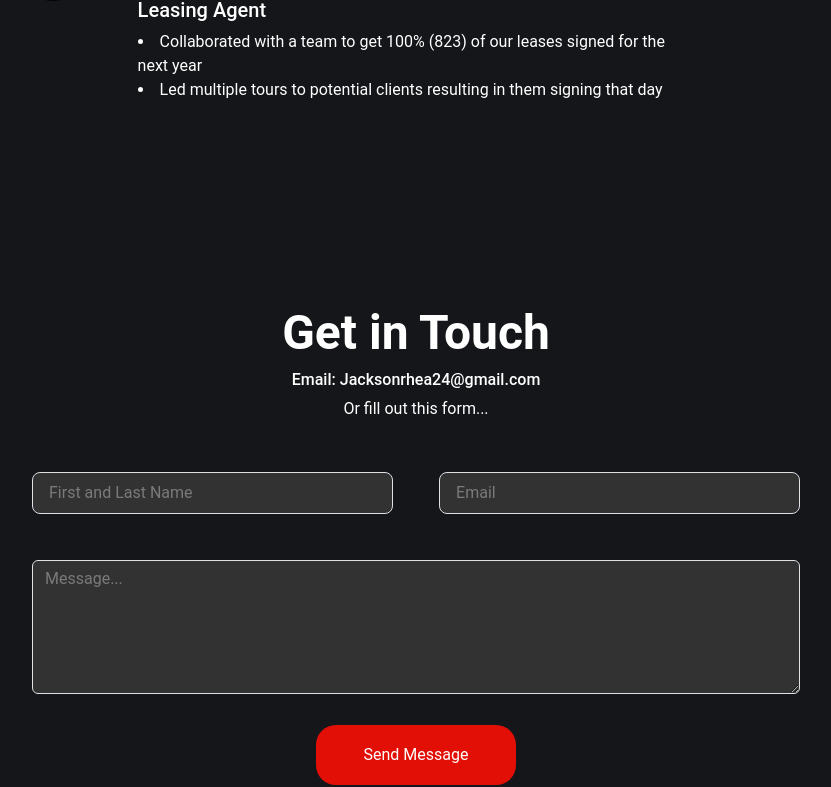
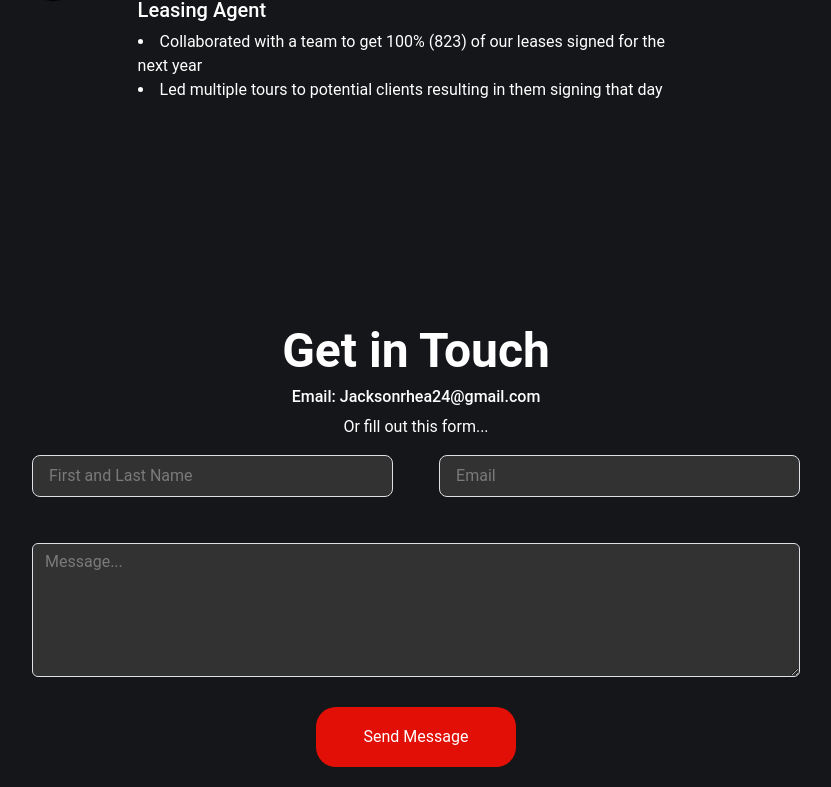
Before and after one commit to JacksonRhea/Portfolio, a React (Vite) app in the folder my-portfolio/: page / in a window 1280 px wide. Shown: the part 2833-3620 px from the top of the page, without its empty margins (224-1055 px from the left). Built offline with nearby package versions, Linux system fonts and the light colour scheme.

Commit message:
iphone 15 fix

```diff
--- a/my-portfolio/src/App.css
+++ b/my-portfolio/src/App.css
@@ -349,9 +349,6 @@ html, body {
 
 /* ////// CONTACT ////// */
 .email-inputs {
-  margin-left: 5%;
-  margin-right: 5%;
-  margin-top: 4%;
   width: 60%;
   justify-self: center;
 }
@@ -366,6 +363,7 @@ html, body {
   border-style: dashed; */
   background-color: #141619;
   padding-bottom: 3%;
+  justify-self: center;
 }
 
 .contact-inputs, .form-inputs {
```
